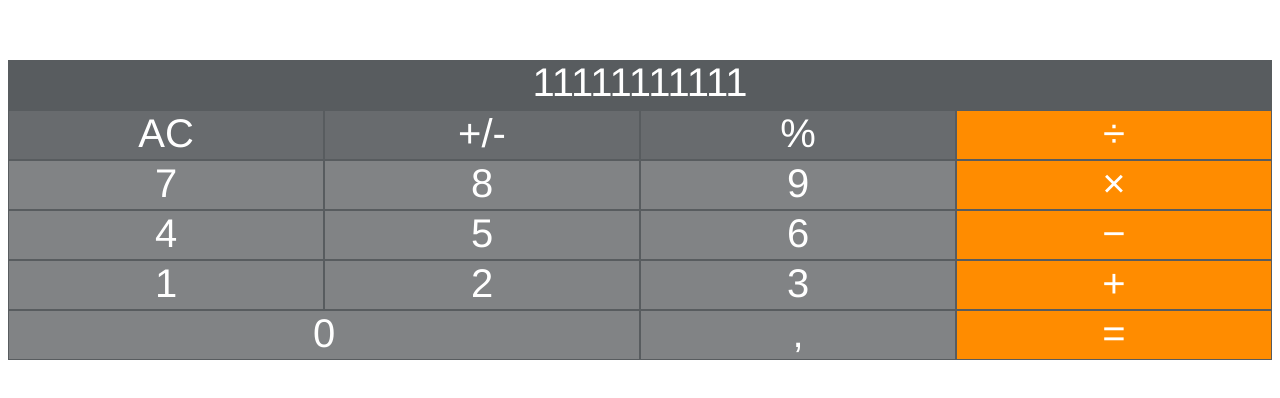
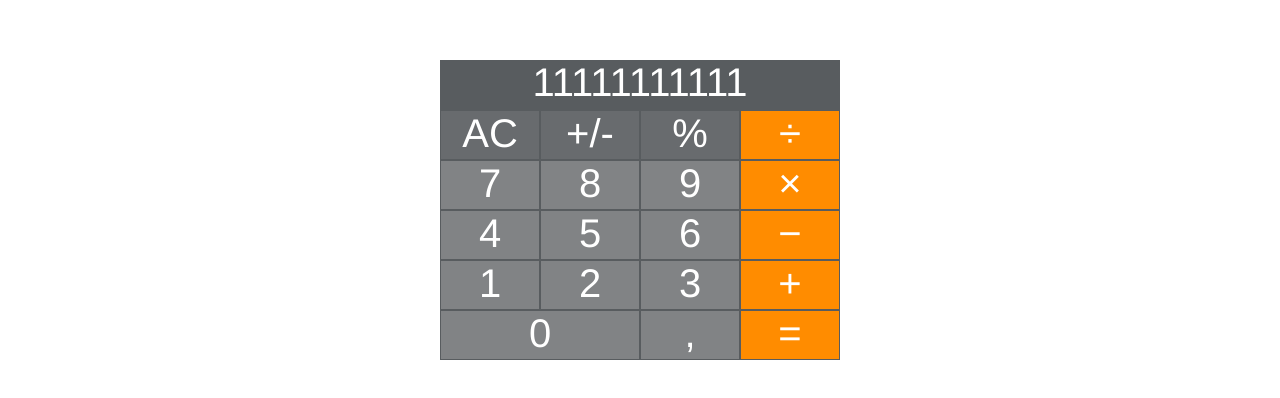
Before and after one commit to i386net/vue-calc, a Vue app: page / in a window 1280 px wide. Shown: the top 398 px of the page. Built offline with nearby package versions, Linux system fonts and the light colour scheme.

Commit message:
style update

```diff
--- a/src/components/Calculator.vue
+++ b/src/components/Calculator.vue
@@ -32,6 +32,8 @@ export default {
 <!-- Add "scoped" attribute to limit CSS to this component only -->
 <style scoped>
   .calculator {
+    width: 400px;
+    margin: auto;
     display: grid;
     grid-template-columns: repeat(4, 1fr);
     grid-auto-rows: minmax(50px, auto);
```
